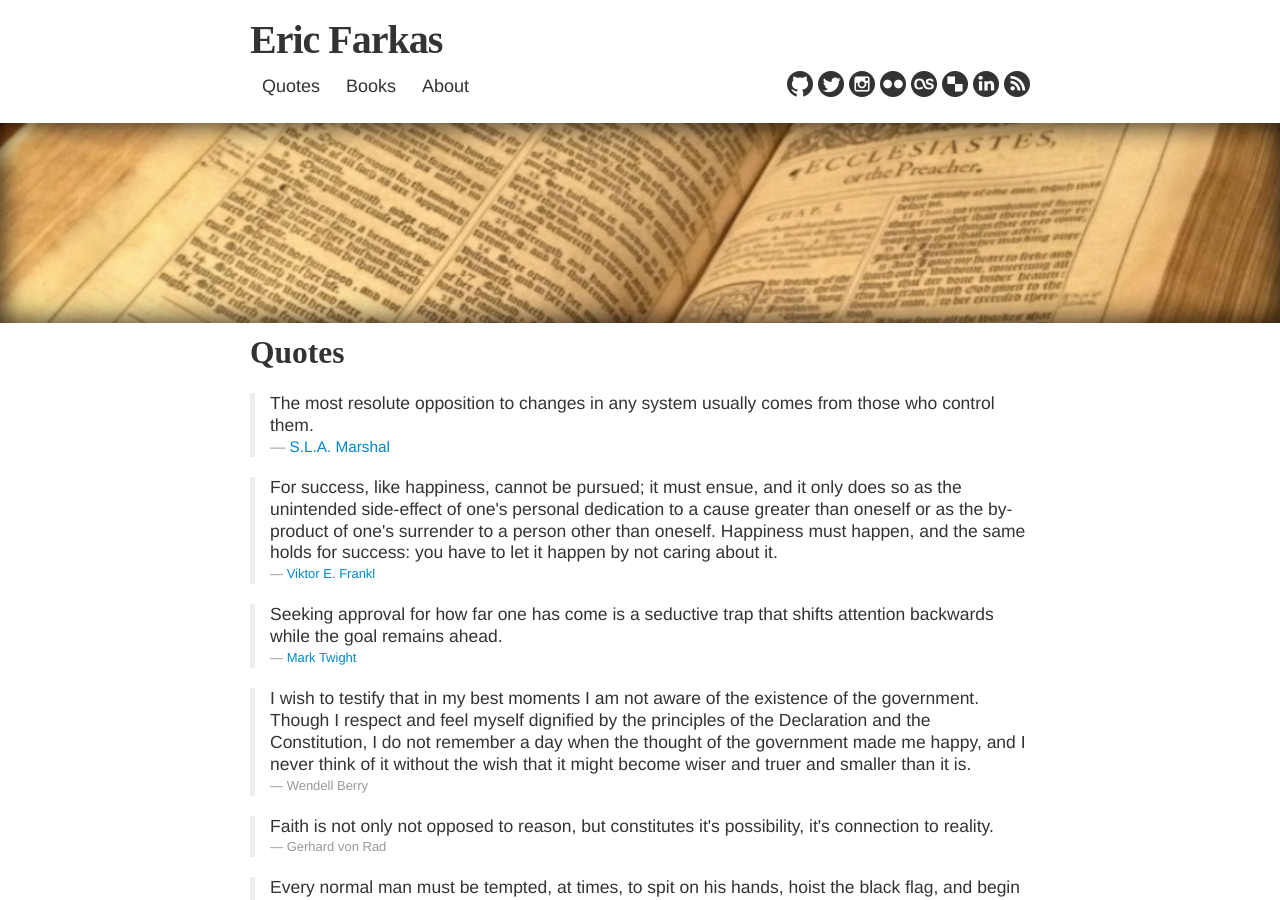
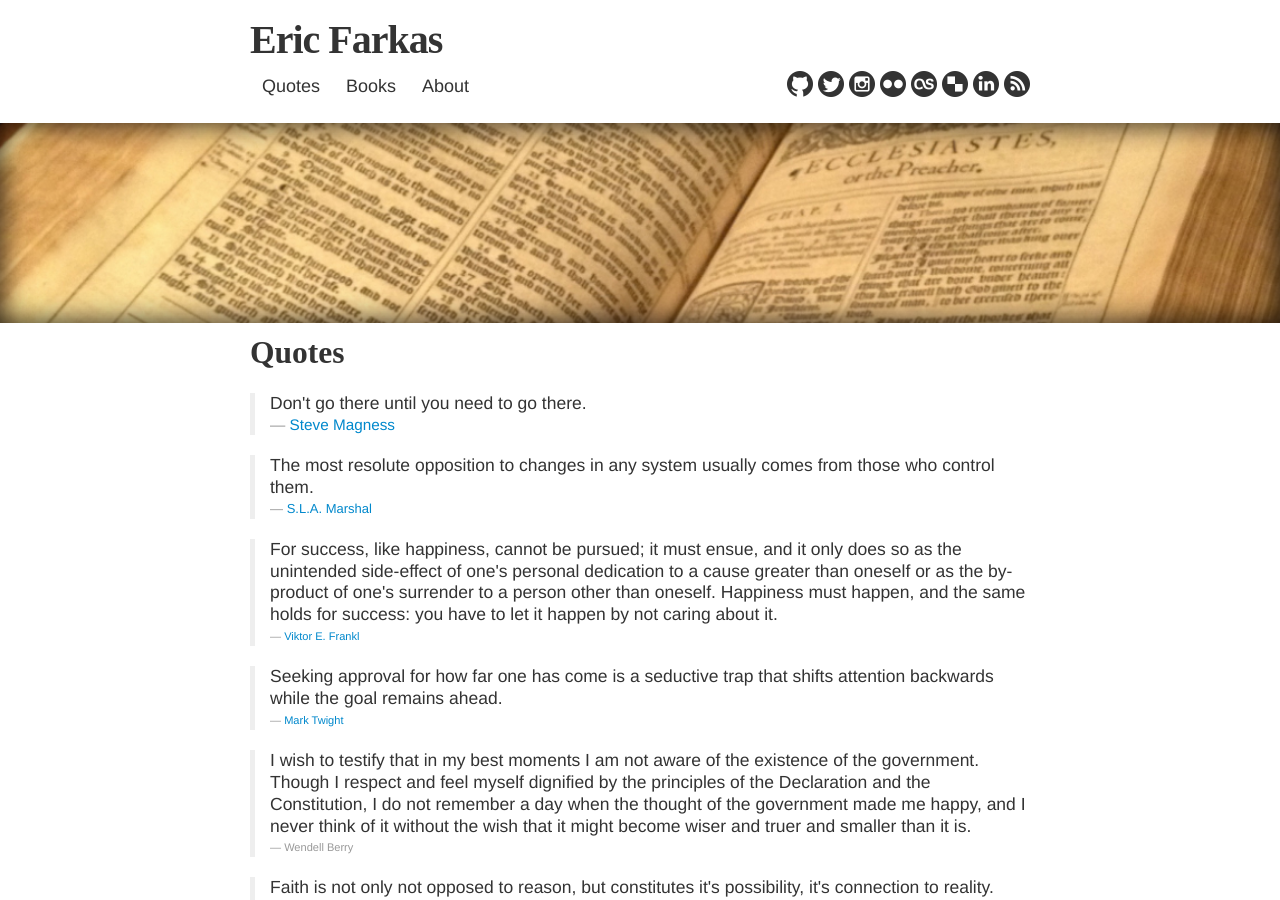
Before and after one commit to speric/speric.github.com, a Jekyll site: the page built from quotes.html, in a window 1280 px wide and 900 px high. Built offline with Jekyll 4.4.1, drawn with Linux system fonts in a browser that asks for light colours; some web fonts are replaced; comment, search, counter and statistics services are not loaded.

Commit message:
Add Magness quote

```diff
--- a/quotes.html
+++ b/quotes.html
@@ -7,6 +7,14 @@ description: A collection of thought-provoking quotes.
 
 <h2>Quotes</h2>
 <br/>
+
+<blockquote>
+  <p>
+    Don't go there until you need to go there.
+  </p>
+  <small><a href="https://heleo.com/conversation-an-olympic-coach-on-how-to-train-smarter-not-harder/14901/">Steve Magness</a>
+</blockquote>
+
 
 <blockquote>
   <p>
```
